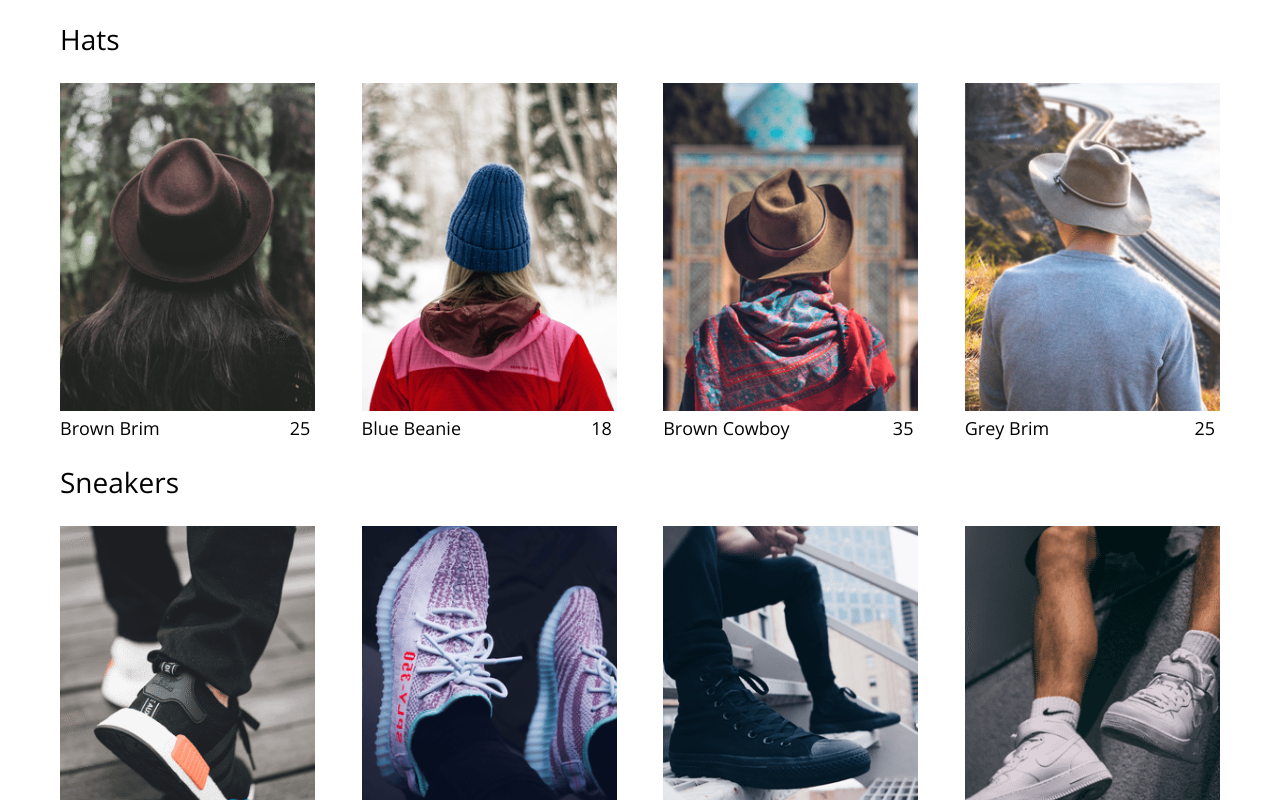
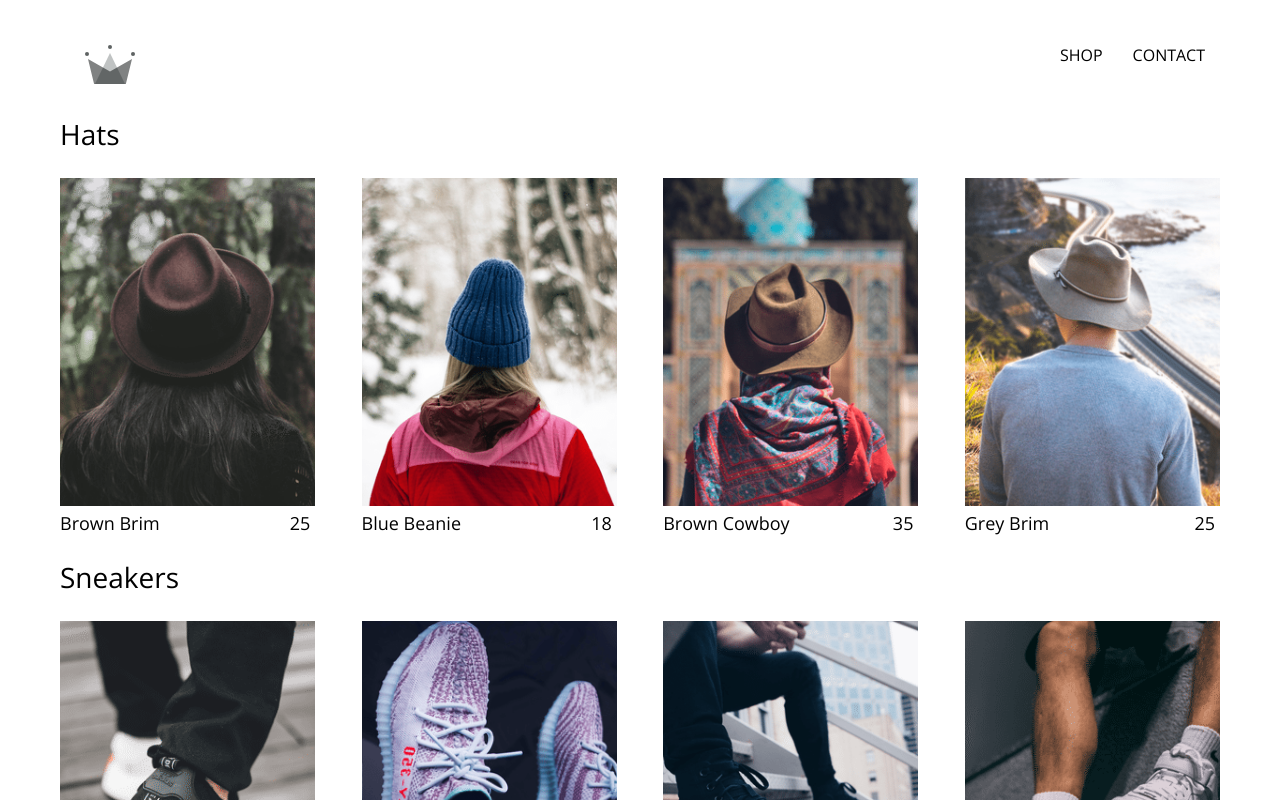
Before and after one commit to ericlee83/crwn-clothing, a React (Create React App) app: page /shop in a window 1280 px wide. Shown: the top 800 px of the page. Built offline with nearby package versions, Linux system fonts and the light colour scheme.

Commit message:
adding header component and links to home, shop page and contact

```diff
--- a/src/App.css
+++ b/src/App.css
@@ -2,3 +2,8 @@
   font-family: "Open Sans", sans-serif;
   padding: 20px 60px;
 }
+
+a {
+  text-decoration: none;
+  color: black;
+}
--- a/src/App.js
+++ b/src/App.js
@@ -2,10 +2,12 @@
 import { Switch, Route } from 'react-router-dom';
 import { HomePage } from "./pages/homepage/HomePage";
 import ShopPage from "./pages/shoppage/Shop";
+import Header from "./components/header/header";
 
 function App() {
   return (
     <div>
+      <Header/>
       <Switch>
         <Route exact path="/" component={HomePage} />
         <Route exact path="/shop" component={ShopPage} />
--- /dev/null
+++ b/src/components/header/header.js
@@ -0,0 +1,22 @@
+import React from "react";
+import { Link } from "react-router-dom";
+import "./header.style.scss";
+import { ReactComponent as Logo } from "../../assets/crown.svg";
+
+const Header = () => (
+  <div className="header">
+    <Link className="logo-container" to="/">
+      <Logo className="logo" />
+    </Link>
+    <div className="options">
+      <Link className="option" to="/shop">
+        SHOP
+      </Link>
+      <Link className="option" to="/show">
+        CONTACT
+      </Link>
+    </div>
+  </div>
+);
+
+export default Header;
--- /dev/null
+++ b/src/components/header/header.style.scss
@@ -0,0 +1,25 @@
+.header {
+  height: 70px;
+  width: 100%;
+  display: flex;
+  justify-content: space-between;
+  margin-bottom: 25px;
+
+  .logo-container {
+    height: 100%;
+    width: 70px;
+    padding: 25px;
+  }
+
+  .options {
+    width: 50%;
+    height: 100%;
+    display: flex;
+    align-items: center;
+    justify-content: flex-end;
+
+    .option {
+      padding: 10px 15px;
+    }
+  }
+}
```
Also changed, not shown: src/assets/crown.svg (added).
